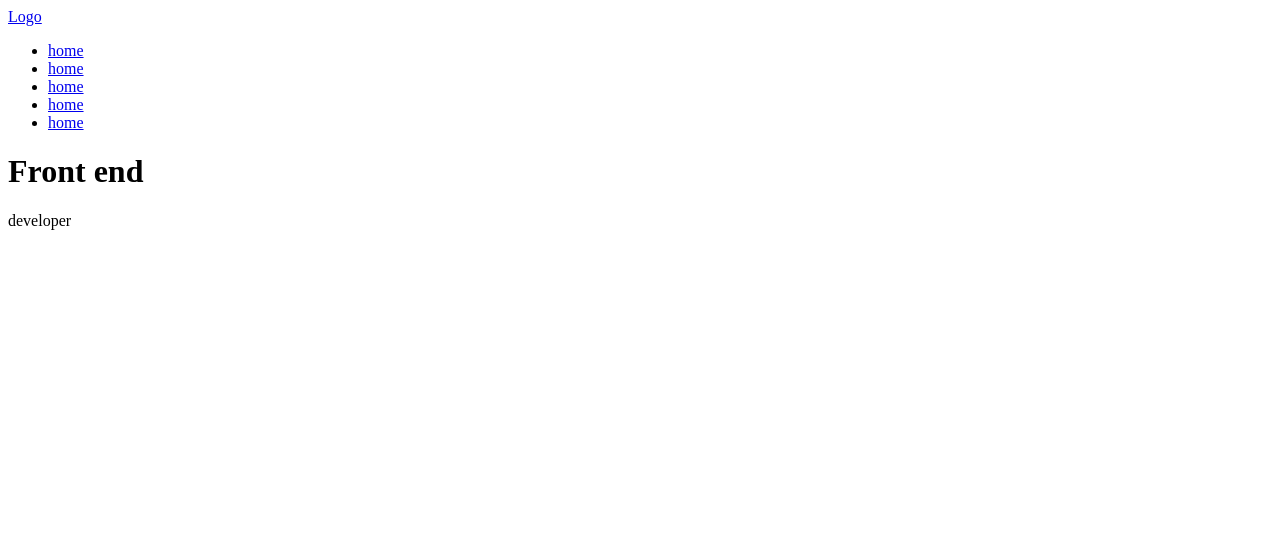
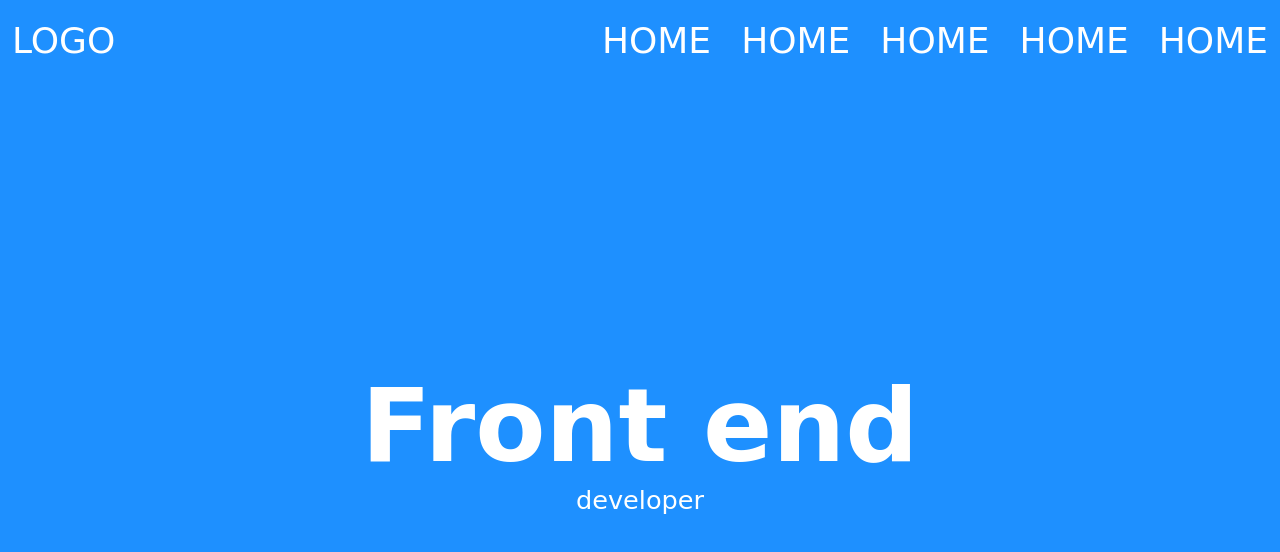
Before and after one commit to Asadmstx/Front-end, a plain HTML site: page index.html in a window 1280 px wide. Drawn offline with Linux system fonts and the light colour scheme.

Commit message:
header css

```diff
--- /dev/null
+++ b/css/main.css
@@ -0,0 +1,76 @@
+* {
+    margin: 0;
+    padding: 0;
+    box-sizing: border-box;
+}
+
+body {
+    font-family: cursive;
+}
+
+ul {
+    list-style: none;
+}
+
+a {
+    text-decoration: none;
+}
+
+.container {
+    max-width: 1320px;
+    width: 100%;
+    margin: 0 auto;
+    padding: 0 12px;
+}
+
+/* header start */
+
+.header {
+    background: dodgerblue;
+    min-height: 100vh;
+    display: flex;
+    flex-direction: column;
+}
+
+.header__logo {
+    font-style: 36px;
+    color: #fff;
+    text-transform: uppercase;
+}
+
+.header__nav {
+    font-size: 36px;
+    padding: 20px 0;
+    display: flex;
+    justify-content: space-between;
+}
+
+.header__list {
+    display: flex;
+}
+
+.header__link {
+    color: #fff;
+    text-transform: uppercase;
+    margin-left: 30px;
+}
+
+.header__content {
+    display: flex;
+    justify-content: center;
+    align-items: center;
+    flex-direction: column;
+    flex-grow: 1;
+    color: #fff;
+}
+
+.header__title {
+    font-size: 8vw;
+    /* font-size: 50px; */
+}
+
+.header__txt {
+    font-size: 2vw;
+}
+
+/* header end */
--- a/index.html
+++ b/index.html
@@ -5,6 +5,7 @@
     <meta http-equiv="X-UA-Compatible" content="IE=edge">
     <meta name="viewport" content="width=device-width, initial-scale=1.0">
     <title>Document</title>
+    <link rel="stylesheet" href="css/main.css">
 </head>
 <body>
     <header class="header">
```
